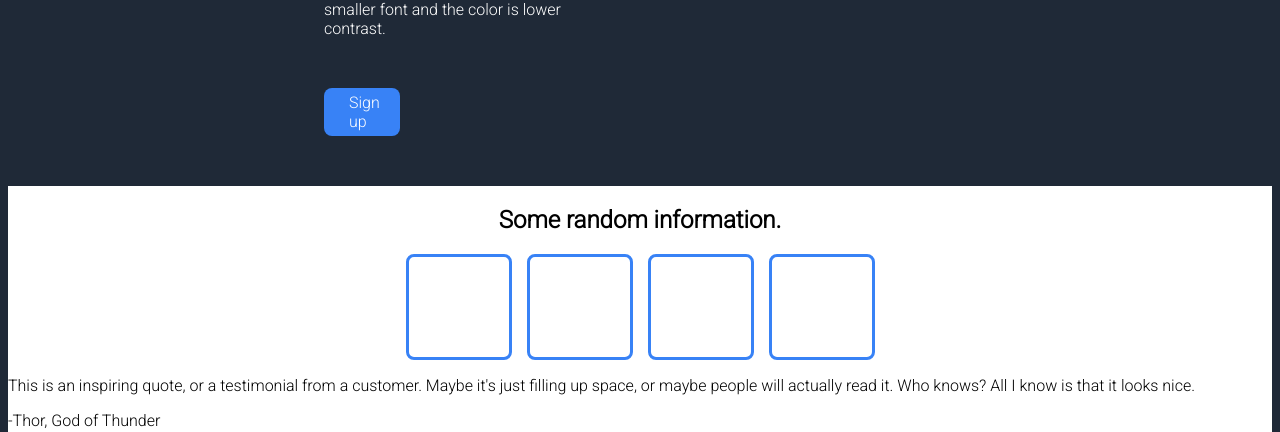
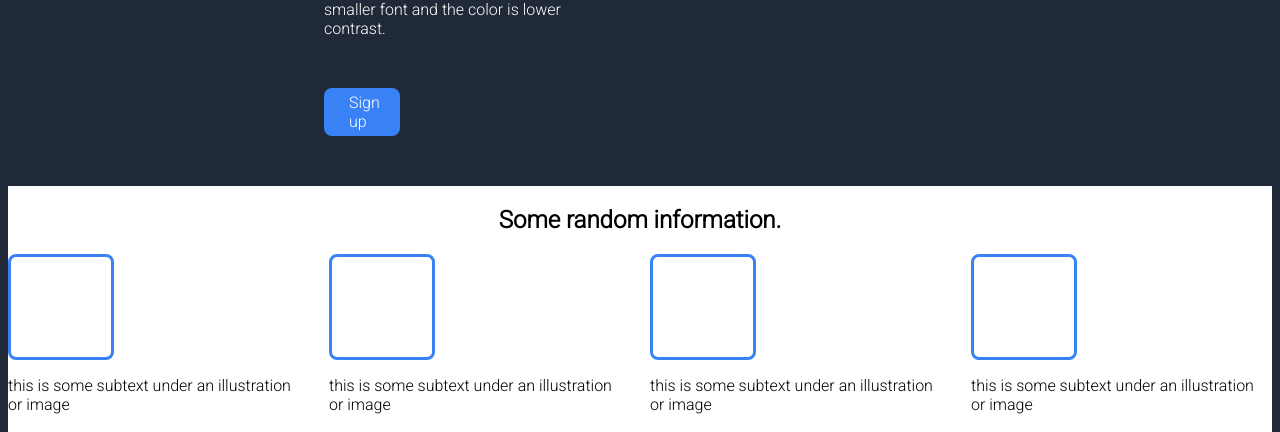
Before and after one commit to knast/landing-page, a plain HTML site: page index.html in a window 1280 px wide. Shown: the part 368-800 px from the top of the page. Drawn offline with Linux system fonts and the light colour scheme.

Commit message:
Add subtexts under empty divs

```diff
--- a/index.html
+++ b/index.html
@@ -29,10 +29,22 @@
     <main>
         <h2>Some random information.</h2>
         <div class="illustrations">
-            <div class="illustration"></div>
-            <div class="illustration"></div>
-            <div class="illustration"></div>
-            <div class="illustration"></div>
+            <div class="illustration-subtitle">
+                <div class="illustration"></div>
+                <p class="subtitle">this is some subtext under an illustration or image</p>
+            </div>
+            <div class="illustration-subtitle">
+                <div class="illustration"></div>
+                <p class="subtitle">this is some subtext under an illustration or image</p>
+            </div>
+            <div class="illustration-subtitle">
+                <div class="illustration"></div>
+                <p class="subtitle">this is some subtext under an illustration or image</p>
+            </div>
+            <div class="illustration-subtitle">
+                <div class="illustration"></div>
+                <p class="subtitle">this is some subtext under an illustration or image</p>
+            </div>
         </div>
         <div class="quote-section">
             <p>This is an inspiring quote, or a testimonial from a customer. Maybe it's just filling up space, or maybe people will actually read it. Who knows? All I know is that it looks nice.</p>
--- a/style.css
+++ b/style.css
@@ -21,7 +21,7 @@ h2 {
     display:flex;
     justify-content:center;
     align-items:center;
-    gap:15px;
+    gap:20px;
 }
 
 .illustration {
```
